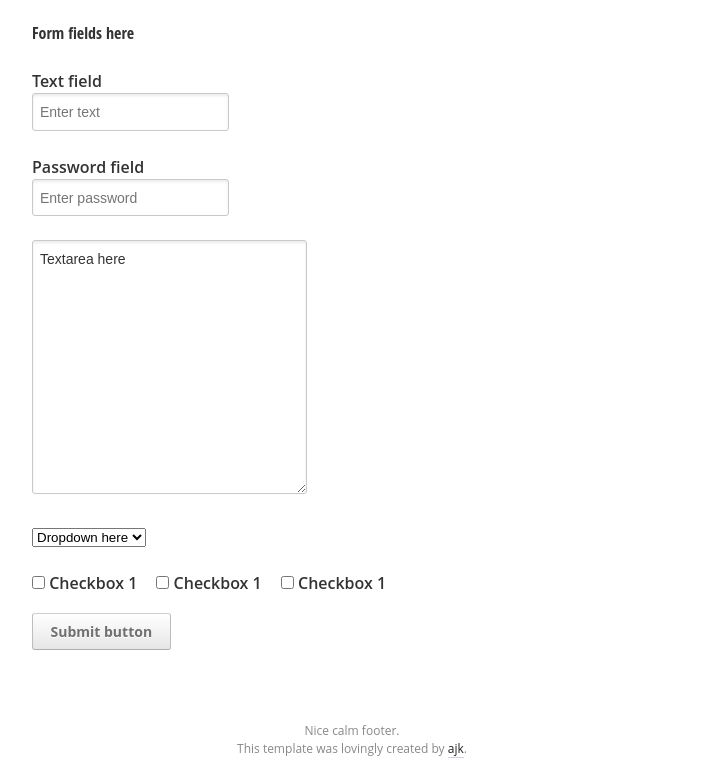
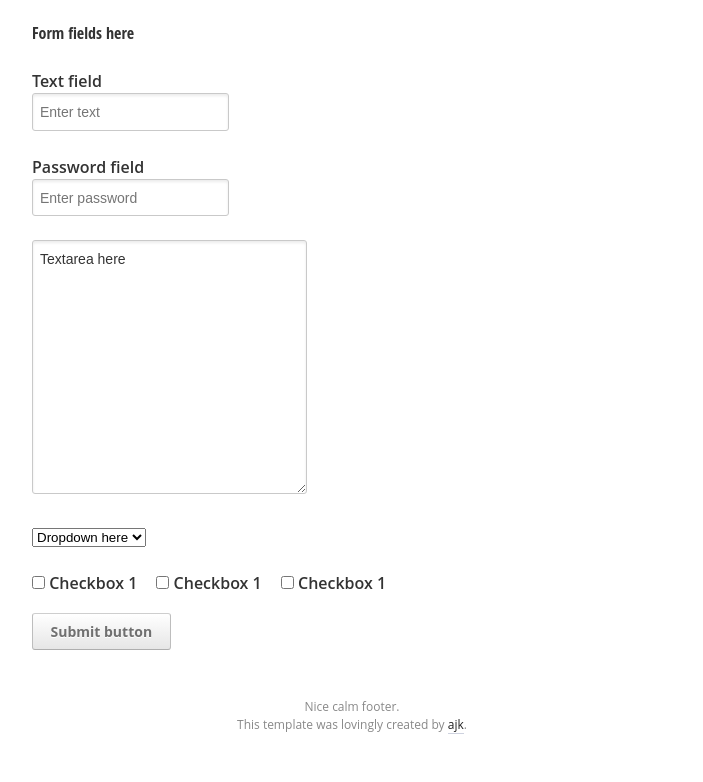
Before and after one commit to Darep/ajk-s-template, a plain HTML site: page index.html in a window 1280 px wide. Shown: the part 1290-2072 px from the top of the page, without its empty margins (288-991 px from the left). After the commit the page ends 2048 px from the top, so only its background shows below. Drawn offline with nearby package versions, Linux system fonts and the light colour scheme.

Commit message:
Fix the (possibly ugly) gap above footer.
If body background differs from wrapper background
it bleeds between main content and footer.

```diff
--- a/sass/partials/_footer.scss
+++ b/sass/partials/_footer.scss
@@ -1,6 +1,5 @@
 footer {
     color: $color-light;
-    padding-top:$baseline;
     padding-bottom:$baseline;
     text-align:center;
 
```
Also changed, not shown: css/styles.css.
